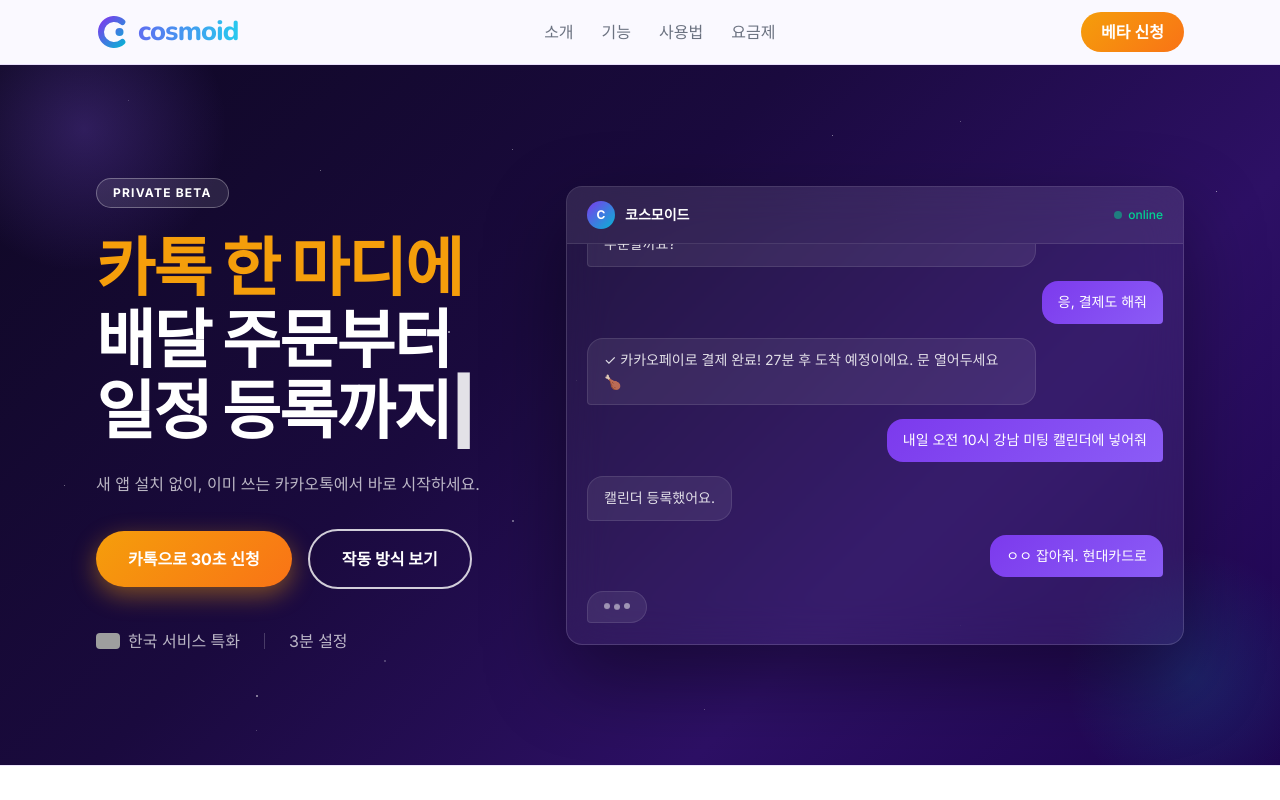
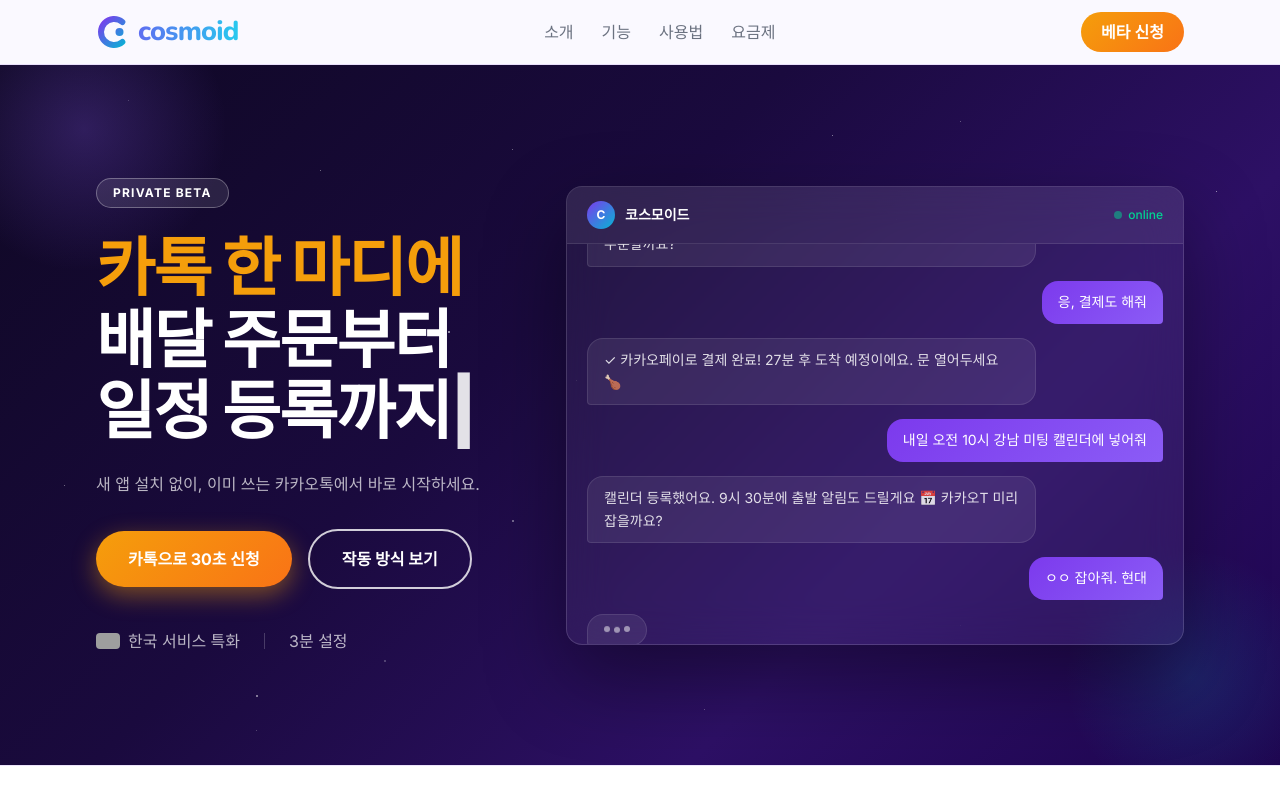
Before and after one commit to seojoonkim/cosmoid, a Next.js app: page / in a window 1280 px wide. Shown: the top 800 px of the page. Built offline with nearby package versions, Linux system fonts and the light colour scheme; grey boxes are pictures that could not be loaded.

Commit message:
feat: 사용자 메시지도 타이핑 효과 (60ms), AI는 90ms 유지

```diff
--- a/src/components/Hero.tsx
+++ b/src/components/Hero.tsx
@@ -71,18 +71,19 @@
     if (chatRef.current) {
       chatRef.current.scrollTop = chatRef.current.scrollHeight;
     }
-    // 새로 나타난 메시지가 AI면 타이핑 시작
+    // 새로 나타난 메시지 타이핑 시작 (user + ai 모두)
     const newMsg = messages[visible - 1];
-    if (newMsg && newMsg.from === "ai") {
+    if (newMsg) {
       setTypingId(newMsg.id);
       setTypingText("");
       let i = 0;
       const full = newMsg.text;
+      const speed = newMsg.from === "user" ? 60 : 90;
       const tid = setInterval(() => {
         i++;
         setTypingText(full.slice(0, i));
         if (i >= full.length) { clearInterval(tid); }
-      }, 90);
+      }, speed);
       return () => clearInterval(tid);
     }
   }, [visible]);
@@ -192,7 +193,7 @@
                           : {background:"rgba(255,255,255,0.08)"}
                         }
                       >
-                        {msg.from === "ai" && msg.id === typingId ? typingText : msg.text}
+                        {msg.id === typingId ? typingText : msg.text}
                       </div>
                     </motion.div>
                   ))}
```
